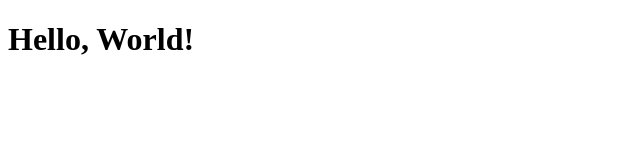
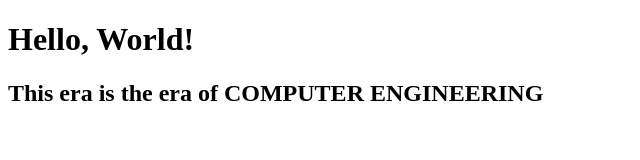
Before and after one commit to RaviTeja799/cse, a plain HTML site: page index.html in a window 1280 px wide. Shown: the whole page, without its empty margins (0-640 px from the left). Drawn offline with Linux system fonts and the light colour scheme.

Commit message:
added para

```diff
--- a/index.html
+++ b/index.html
@@ -1,9 +1,10 @@
 <!DOCTYPE html>
 <html>
 <head>
-    <title>cse</title>
+    <title>CSE</title>
 </head>
 <body>
     <h1>Hello, World!</h1>
+    <h2>This era is the era of COMPUTER ENGINEERING</h2>
 </body>
 </html>
```
